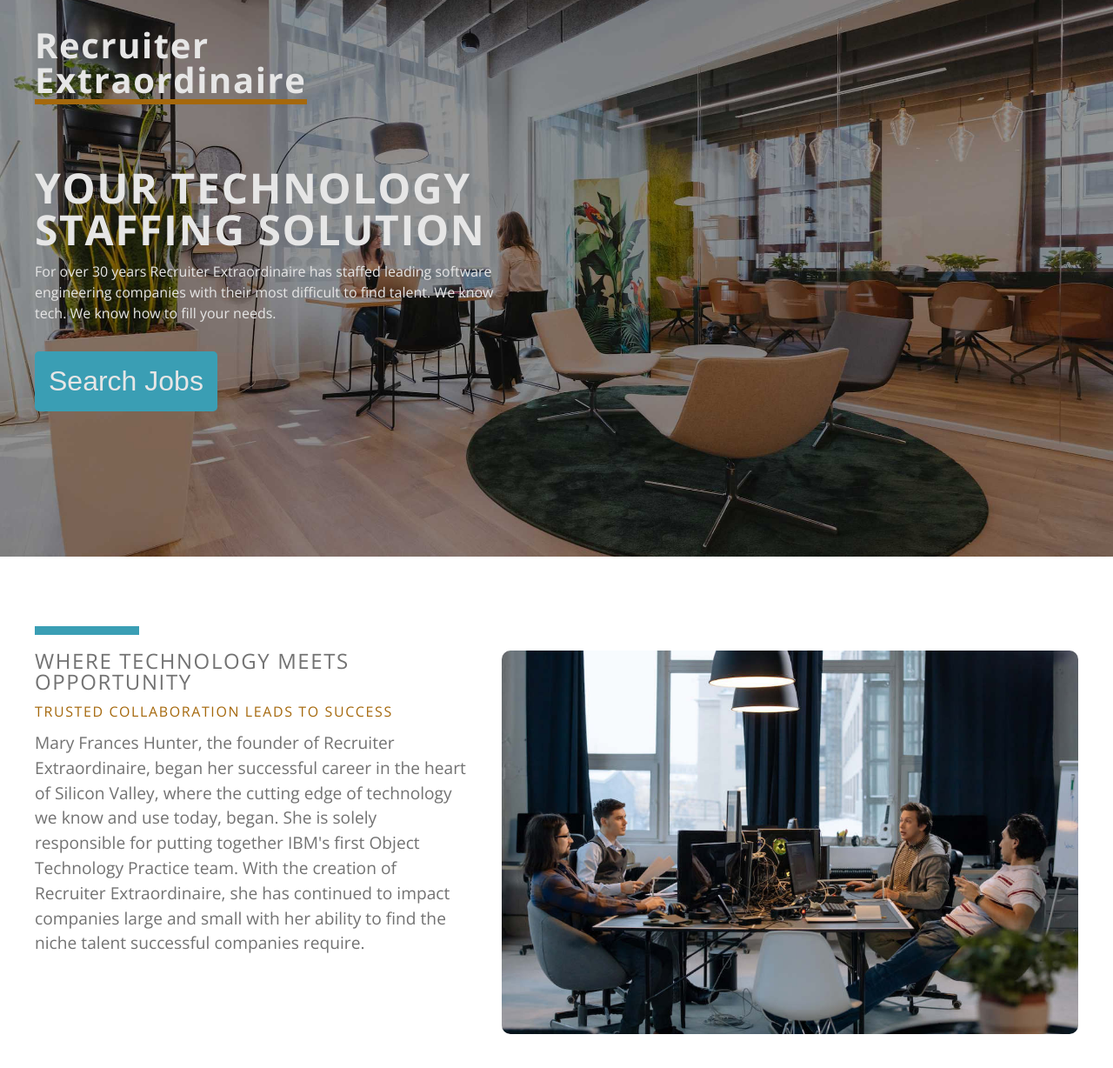
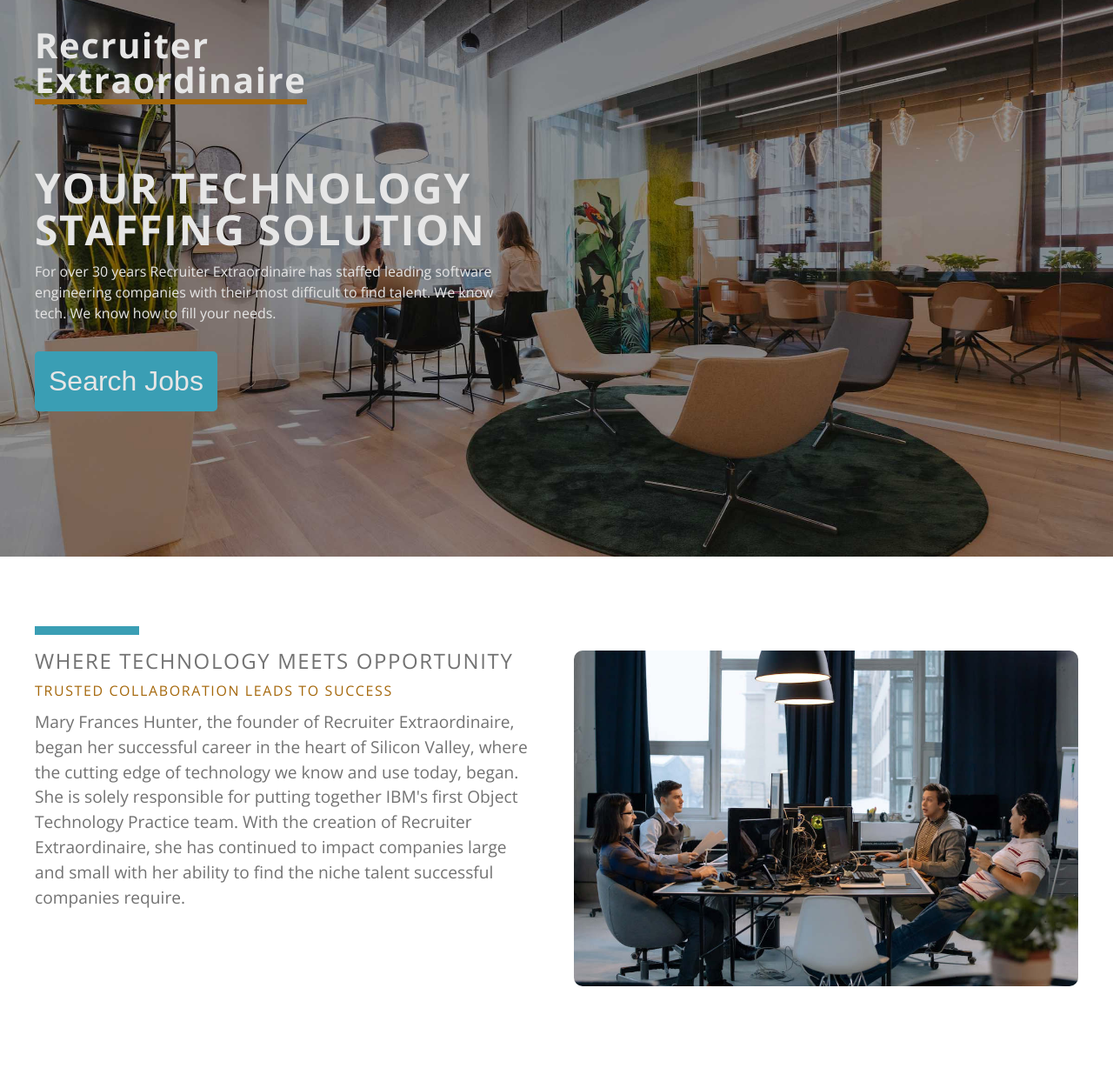
Before and after one commit to pdxdave/recruiter_extraordinaire_web, a React (Vite) app: page / in a window 1280 px wide. Shown: the top 1228 px of the page at 87% size. Built offline with nearby package versions, Linux system fonts and the light colour scheme.

Commit message:
about css

```diff
--- a/src/components/About.jsx
+++ b/src/components/About.jsx
@@ -32,7 +32,7 @@
 
     .about_container {
       display: grid;
-      grid-template-columns: .75fr 1fr;
+      grid-template-columns: 1fr 1fr;
       column-gap: 40px;
     }
 
@@ -61,7 +61,7 @@
         border-radius: 10px;
     }
 
-    @media screen and (max-width: 1120px){
+    @media screen and (max-width: 1130px){
       .about_container {
         display: grid;
         grid-template-columns: 1fr;
```
